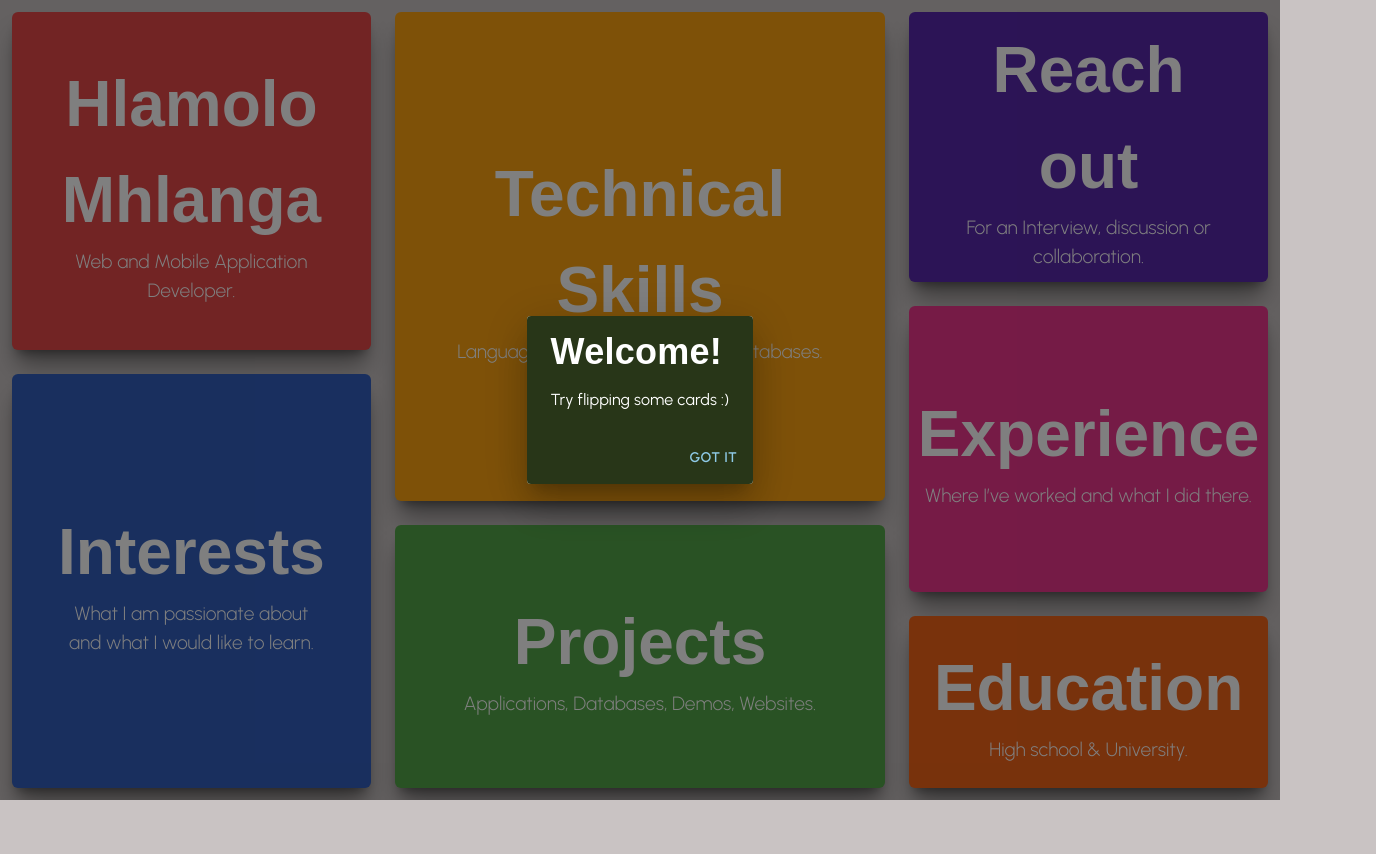
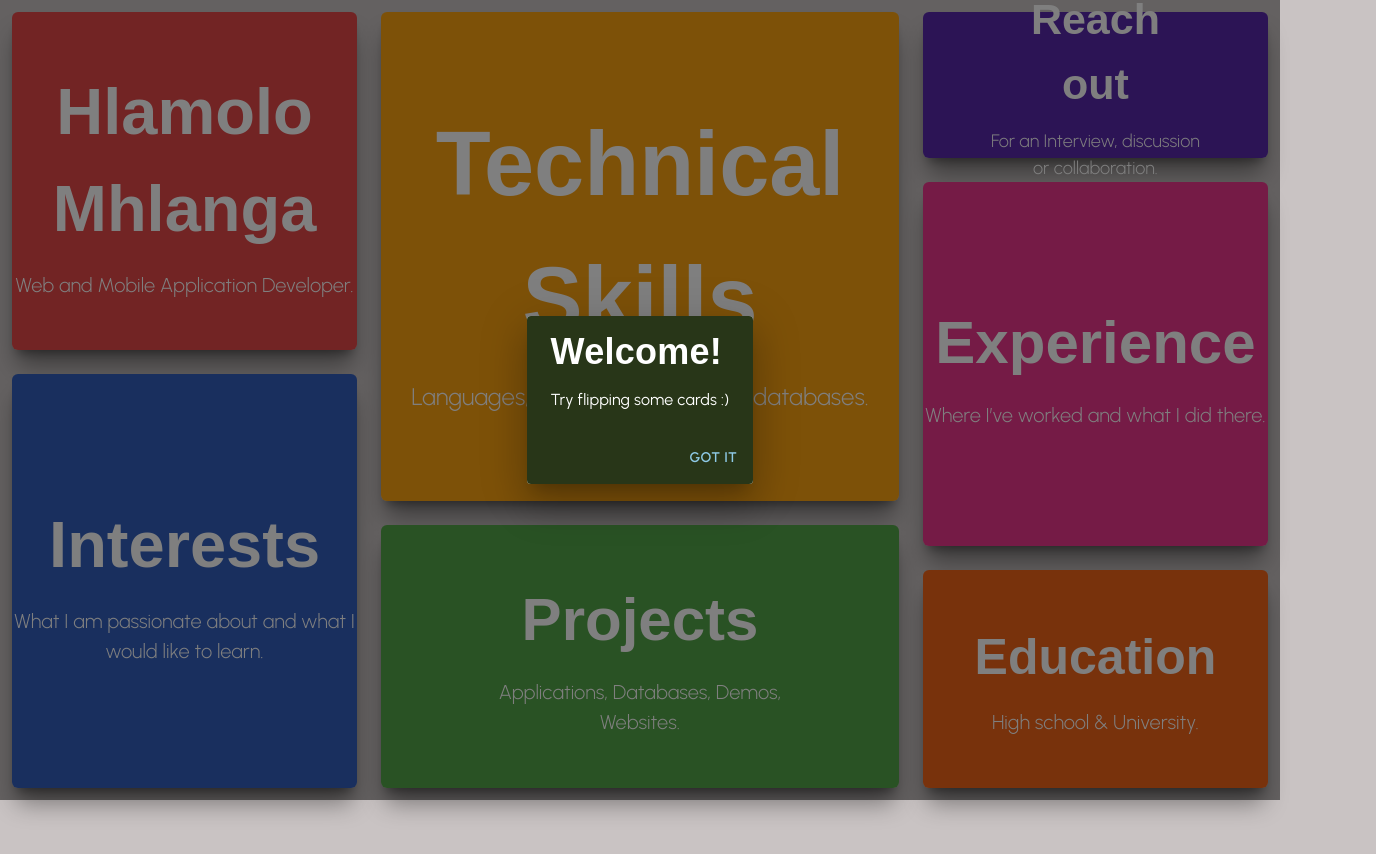
Before and after one commit to Trixtoparadise/portfolio, a Next.js app: page / in a window 1280 px wide. Shown: the whole page, 1376 px wide, since content can reach past the window. Before the commit the page ends 800 px from the top, so only its background shows below. Built offline with nearby package versions, Linux system fonts and the light colour scheme; a web font is replaced by a local one.

Commit message:
adding animations to the tile

```diff
--- a/app/ui/tile.tsx
+++ b/app/ui/tile.tsx
@@ -21,72 +21,106 @@ const designPalette: Record<string, string> = {
     contact: 'bg-[#5928AC]!',
     experience: 'bg-[#EC368D]!',
     education: 'bg-[#F26419]!',
-};
+}
 
+const fontSizes: Record<string, string[]> = {
+    info: ['text-[65px]!','text-[20px]!'],
+    interests: ['text-[65px]!','text-[20px]!'],
+    skills: ['text-[90px]!','text-[24px]!'],
+    projects: ['text-[60px]!','text-[20px]!'],
+    contact: ['text-[43px]!','text-[18px]!'],
+    experience: ['text-[60px]!','text-[20px]!'],
+    education: ['text-[50px]!','text-[20px]!'],
+}
 
 export default function Tile(props : PropType) {
     const { title, subTitle, background, height, data } = props;
     const [flip, setFlip] = React.useState(false);
     const bgColor = designPalette[background] || 'bg-gray-100';
 
-    return flip ? (
+    const links = [
+        "https://github.com/Trixtoparadise/mooseum",
+        "https://github.com/Trixtoparadise/Inventori",
+        "https://github.com/Trixtoparadise/Odyssey"
+    ];
+
+    return (
         <Stack
             style={{ flexGrow: height, flexBasis: 0 }}
-            className={`${bgColor} shadow-xl/40 rounded-md!`}
+            className="group perspective-[1000px] transition-transform hover:scale-[1.025]"
         >
             <ButtonBase
-                onClick={() => setFlip(false)}
-                className={`flex grow py-2.5! px-6! overflow-hidden ${bgColor} rounded-md!`}
+                component="div"
+                disableTouchRipple
+                onClick={() => setFlip(!flip)}
+                className={`w-full h-full duration-700 transform-3d transition-transform rounded-md! shadow-xl/40 ${
+                    flip ? 'transform-[rotateY(180deg)]' : ''
+                }`}
             >
-                {background == "contact" ? (
-                    <Stack className="text-primary! mx-6!">
+                <Stack
+                    className={`absolute inset-0 w-full h-full items-center justify-center p-6 backface-hidden rounded-md! ${bgColor}`}
+                >
+                    <Stack className="text-center! text-primary! mx-6!">
+                        <p className={`font-annie! mx-30! pb-3! ${fontSizes[background][0]}`}><b>{title}</b></p>
+                        <p className={`font-light font-urbanist! mx-20! ${fontSizes[background][1]}`}>{subTitle}</p>
+                    </Stack>
+                </Stack>
+
+                <Stack
+                    className={`absolute inset-0 w-full h-full items-center justify-center p-6 backface-hidden transform-[rotateY(180deg)] rounded-md! ${bgColor}`}
+                >
+                    {background === "contact" ? (
+                        <Stack className="text-primary! mx-6! w-full">
                             <ul className='text-center! list-inside!'>
-                            <Stack direction="row" className='justify-around! mx-20 '>
-                                <li className="font-light font-urbanist! text-[1.2rem] py-4 ">
+                                <Stack direction="row" className='justify-around! mx-10!'>
+                                    <li className="font-light font-urbanist! text-[1.2rem] py-4 transition-transform hover:scale-[1.25]">
                                         <a href="mailto:hlamolo.mhlanga7@gmail.com" onClick={(e) => e.stopPropagation()}>
-                                        <EmailOutlined className={`h-8! w-8! text-primary! hover:text-gray-200 transition-colors duration-200 focus:outline-none focus-visible:underline focus-visible:underline-offset-8 focus-visible:decoration-accent/80`} />
+                                            <EmailOutlined className="h-8! w-8! text-primary!" />
                                         </a>
                                     </li>
-                                <li className="font-light font-urbanist! text-[1.2rem] py-4">
+                                    <li className="font-light font-urbanist! text-[1.2rem] py-4 transition-transform hover:scale-[1.25]">
                                         <a href="https://github.com/Trixtoparadise" target="_blank" rel="noreferrer" onClick={(e) => e.stopPropagation()}>
-                                        <Github className={`h-8! w-8! text-primary! hover:text-gray-200 transition-colors duration-200 focus:outline-none focus-visible:underline focus-visible:underline-offset-8 focus-visible:decoration-accent/80`} />
+                                            <Github className="h-8! w-8! text-primary!" />
                                         </a>
                                     </li>
-                                <li className="font-light font-urbanist! text-[1.2rem] py-4">
+                                    <li className="font-light font-urbanist! text-[1.2rem] py-4 transition-transform hover:scale-[1.25]">
                                         <a href="tel:+27783482171" onClick={(e) => e.stopPropagation()}>
-                                        <LocalPhoneOutLined className={`h-8! w-8! text-primary! hover:text-gray-200 transition-colors duration-200 focus:outline-none focus-visible:underline focus-visible:underline-offset-8 focus-visible:decoration-accent/80`} />
+                                            <LocalPhoneOutLined className="h-8! w-8! text-primary!" />
                                         </a>
                                     </li>
                                 </Stack>
                             </ul>
                             <ul className='text-center! list-inside!'>
-                            {data.map((item, index) => <li key={index}  className="font-light font-urbanist! text-[1.2rem] py-4" dangerouslySetInnerHTML={{ __html: item }}/>)}
+                                {data.map((item, index) => (
+                                    <li key={index} className="font-light font-urbanist! text-[1.2rem] py-4" dangerouslySetInnerHTML={{ __html: item }}/>
+                                ))}
+                            </ul>
+                        </Stack>
+                    ) : background !== "projects" ? (
+                        <Stack className="text-primary! mx-6!">
+                            <ul className='text-center! list-inside!'>
+                                {data.map((item, index) => (
+                                    <li key={index} className="font-light font-urbanist! text-[1.2rem] py-4 list-disc" dangerouslySetInnerHTML={{ __html: item }}/>
+                                ))}
                             </ul>
                         </Stack>
                     ) : (
-
                         <Stack className="text-primary! mx-6!">
                             <ul className='text-center! list-inside!'>
-                            {data.map((item, index) => <li key={index}  className="font-light font-urbanist! text-[1.2rem] py-4 list-disc" dangerouslySetInnerHTML={{ __html: item }}/>)}
+                                {data.map((item, index) => (
+                                    <li key={index} className="font-light font-urbanist! text-[1.15rem] py-4 list-disc transition-transform hover:scale-[1.2]">
+                                        <a
+                                            href={links[index]}
+                                            target="_blank" rel="noreferrer"
+                                            onClick={(e) => e.stopPropagation()} dangerouslySetInnerHTML={{ __html: item }}
+                                        />
+                                    </li>
+                                ))}
                             </ul>
                         </Stack>
                     )}
-            </ButtonBase>
-        </Stack>
-    ) : (
-        <Stack
-            style={{ flexGrow: height, flexBasis: 0 }}
-            className={`shadow-xl/40 rounded-md ${bgColor}`}
-        >
-            <ButtonBase
-                onClick={() => setFlip(true)}
-                className={`flex grow py-2.5! px-6! overflow-hidden`}
-            >
-                <Stack className="text-center! text-primary! mx-6!">
-                    <p className="font-annie! font-bold! text-[4rem]">{title}</p>
-                    <p className="font-light font-urbanist! text-[1.2rem]">{subTitle}</p>
                 </Stack>
             </ButtonBase>
         </Stack>
-    )
+    );
 }
```
Lines whose indentation alone changed are shown as unchanged.
